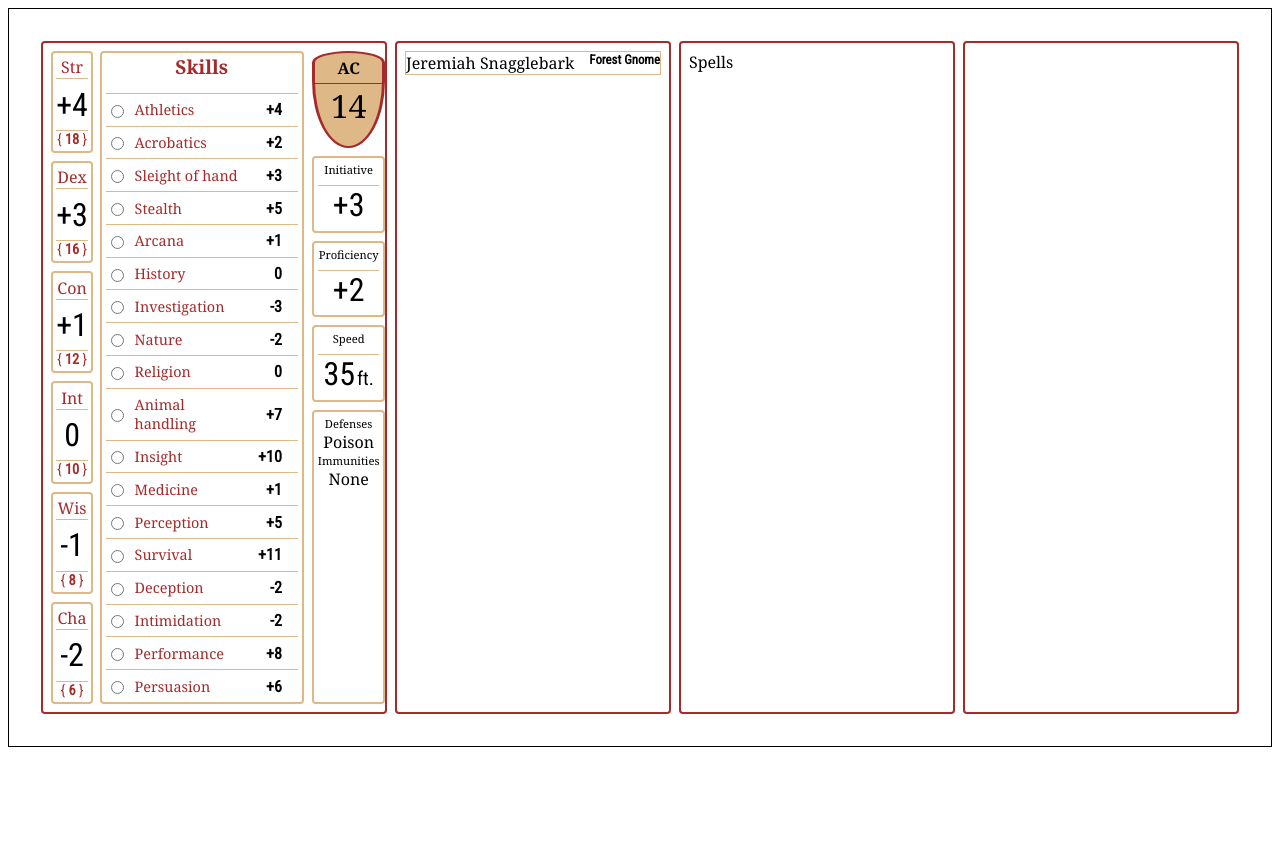
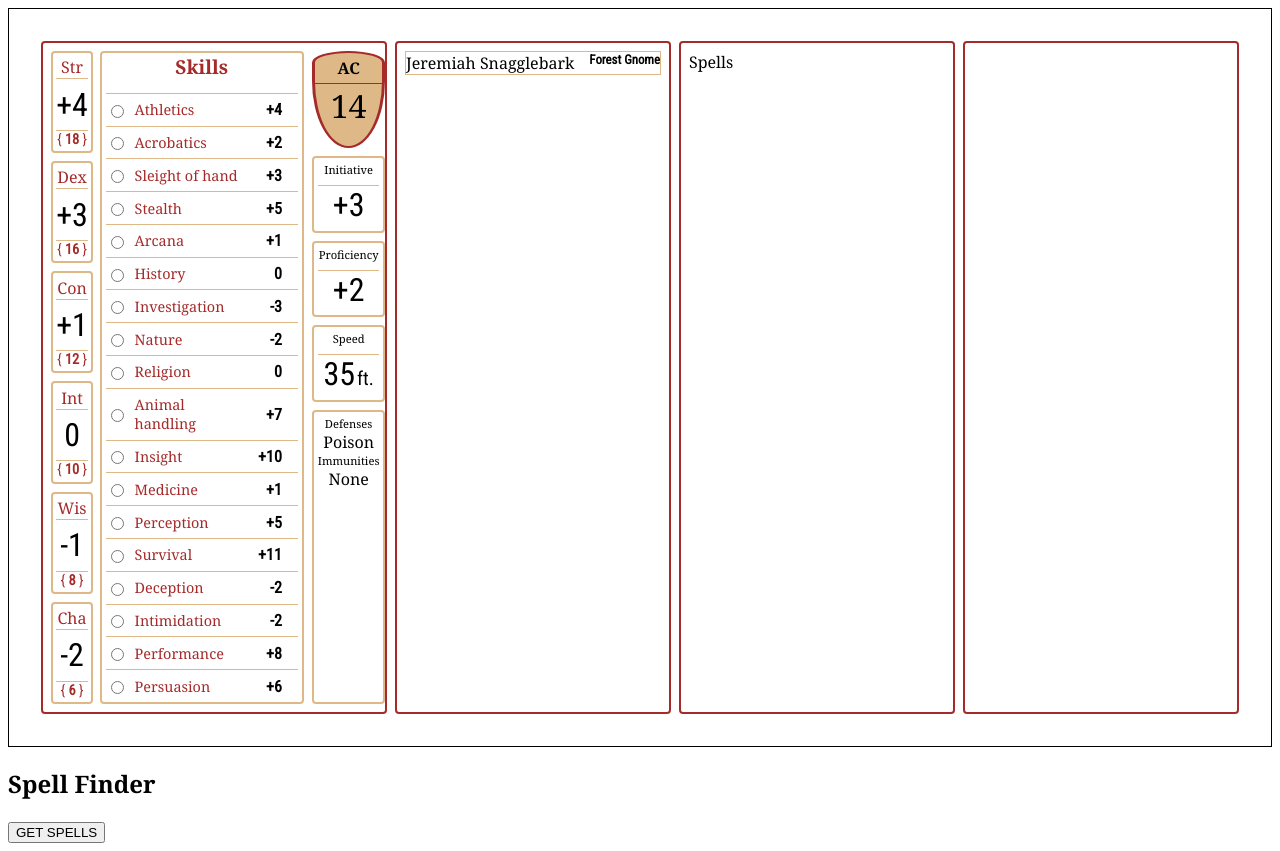
Before and after one commit to Edpacca/ednd-sheets, a Svelte app: page / in a window 1280 px wide. Before the commit the page ends 800 px from the top, so only its background shows below. Built offline with nearby package versions, Linux system fonts and the light colour scheme.

Commit message:
test getting spells dynamically

```diff
--- a/src/App.svelte
+++ b/src/App.svelte
@@ -1,8 +1,23 @@
 <script lang="ts">
     import Sheet from "./components/sheet/Sheet.svelte";
-import { TEST_CHARACTER } from "./data/data";
+    import { TEST_CHARACTER } from "./data/data";
+    let spellData = "";
+
+    async function getSpellData() {
+        const response = await fetch('https://5e.tools/spells.html');
+        const body = await response.text();
+        console.log(body);
+        spellData = body;
+    }
 </script>
 
 <main>
     <Sheet character={TEST_CHARACTER}/>
+    <div>
+        <h2>Spell Finder</h2>
+        <button on:click={getSpellData}>GET SPELLS</button>
+        <div>
+            {spellData}
+        </div>
+    </div>
 </main>
```
